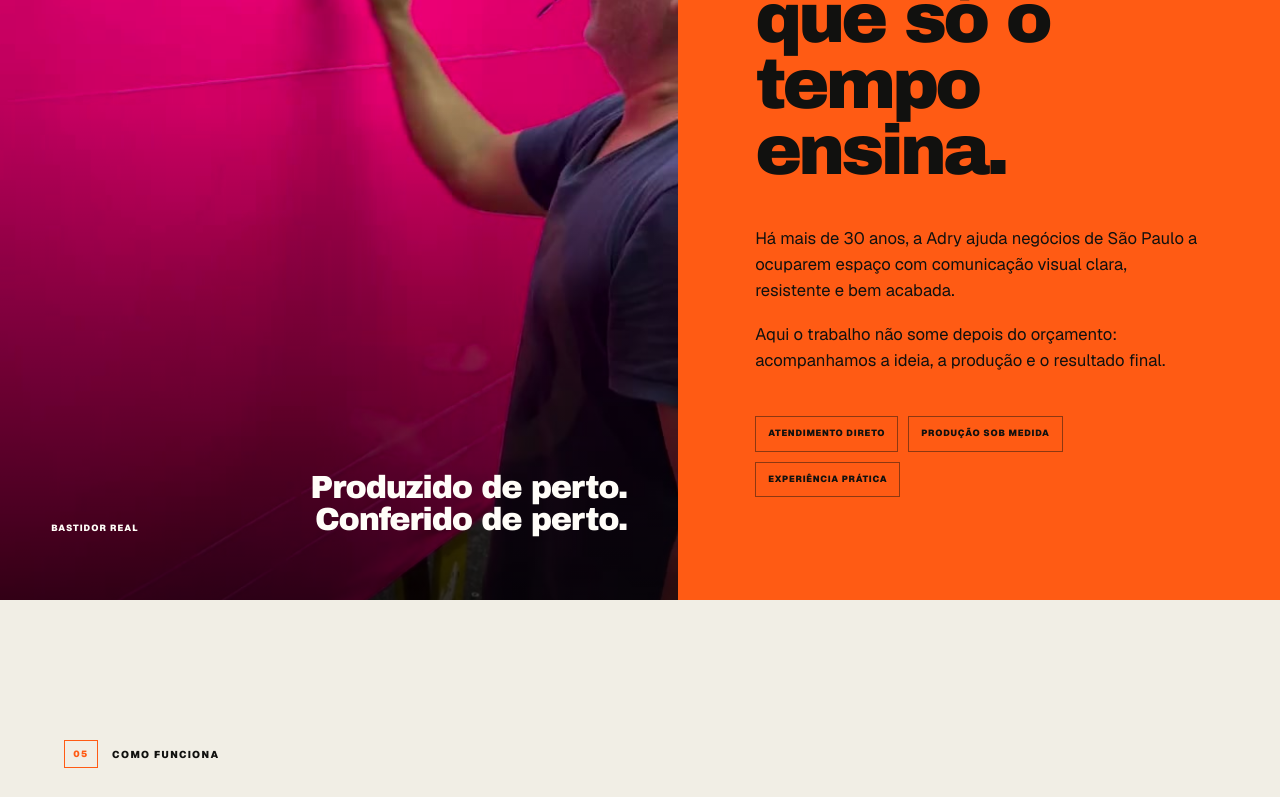
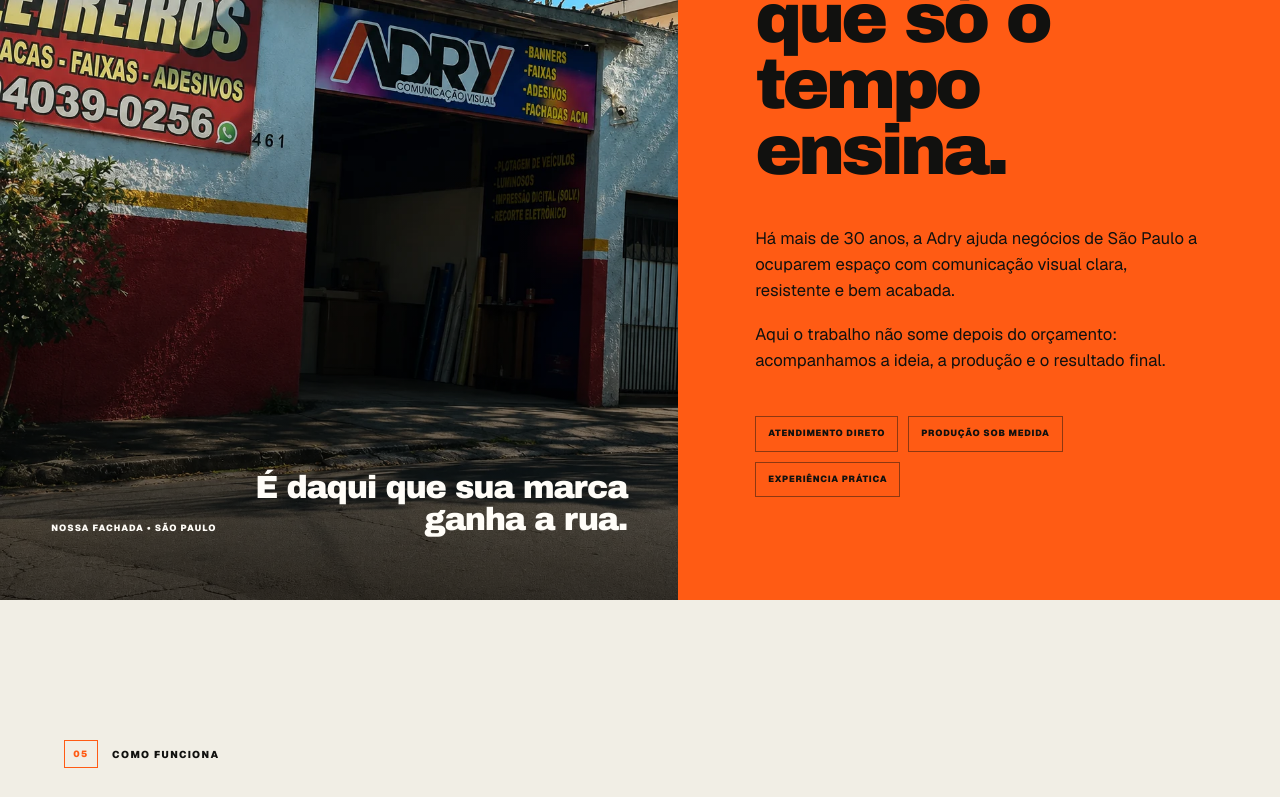
Before and after one commit to oguguca/adry-faixas, a Next.js app: page / in a window 1280 px wide. Shown: the part 5019-5816 px from the top of the page. Built offline with nearby package versions, Linux system fonts and the light colour scheme.

Commit message:
feat: add real Adry storefront photo

```diff
--- a/src/app/globals.css
+++ b/src/app/globals.css
@@ -823,7 +823,7 @@ button {
 
 .about__media img {
   object-fit: cover;
-  object-position: center 42%;
+  object-position: center 63%;
 }
 
 .about__media-note {
--- a/src/components/HomeSections.tsx
+++ b/src/components/HomeSections.tsx
@@ -195,10 +195,10 @@ export default function HomeSections() {
 
       <section className="about" id="sobre">
         <div className="about__media">
-          <Image src="/images/producao-artesanal.jpg" alt="Profissional da Adry produzindo manualmente uma faixa promocional" fill sizes="(max-width: 900px) 100vw, 52vw" />
+          <Image src="/images/fachada-adry-real.webp" alt="Fachada real da Adry Comunicação Visual em São Paulo" fill sizes="(max-width: 900px) 100vw, 52vw" />
           <div className="about__media-note">
-            <span>Bastidor real</span>
-            <strong>Produzido de perto.<br />Conferido de perto.</strong>
+            <span>Nossa fachada • São Paulo</span>
+            <strong>É daqui que sua marca<br />ganha a rua.</strong>
           </div>
         </div>
 
```
Also changed, not shown: public/images/fachada-adry-real.webp (added), public/images/producao-artesanal.jpg (deleted).
